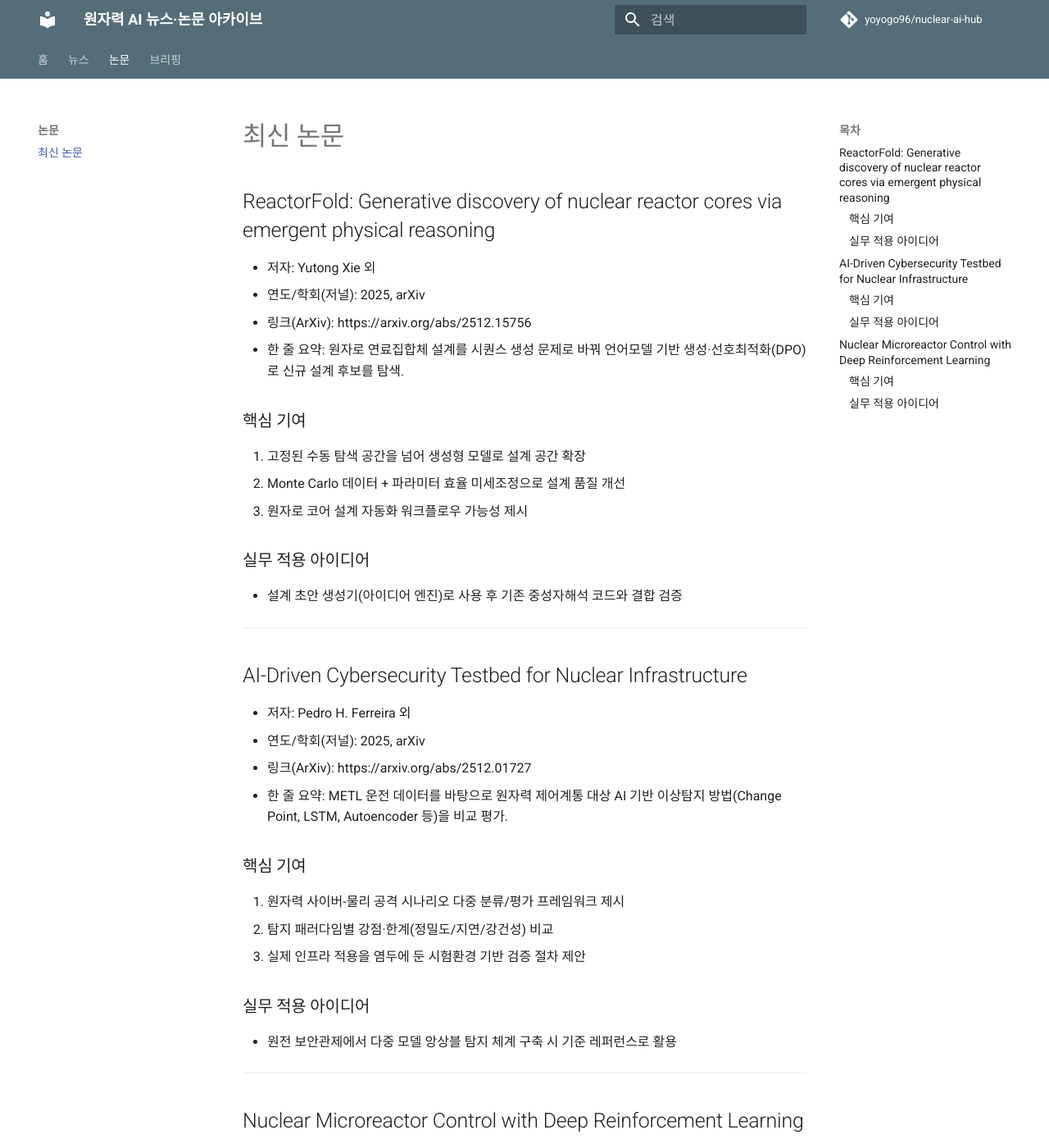
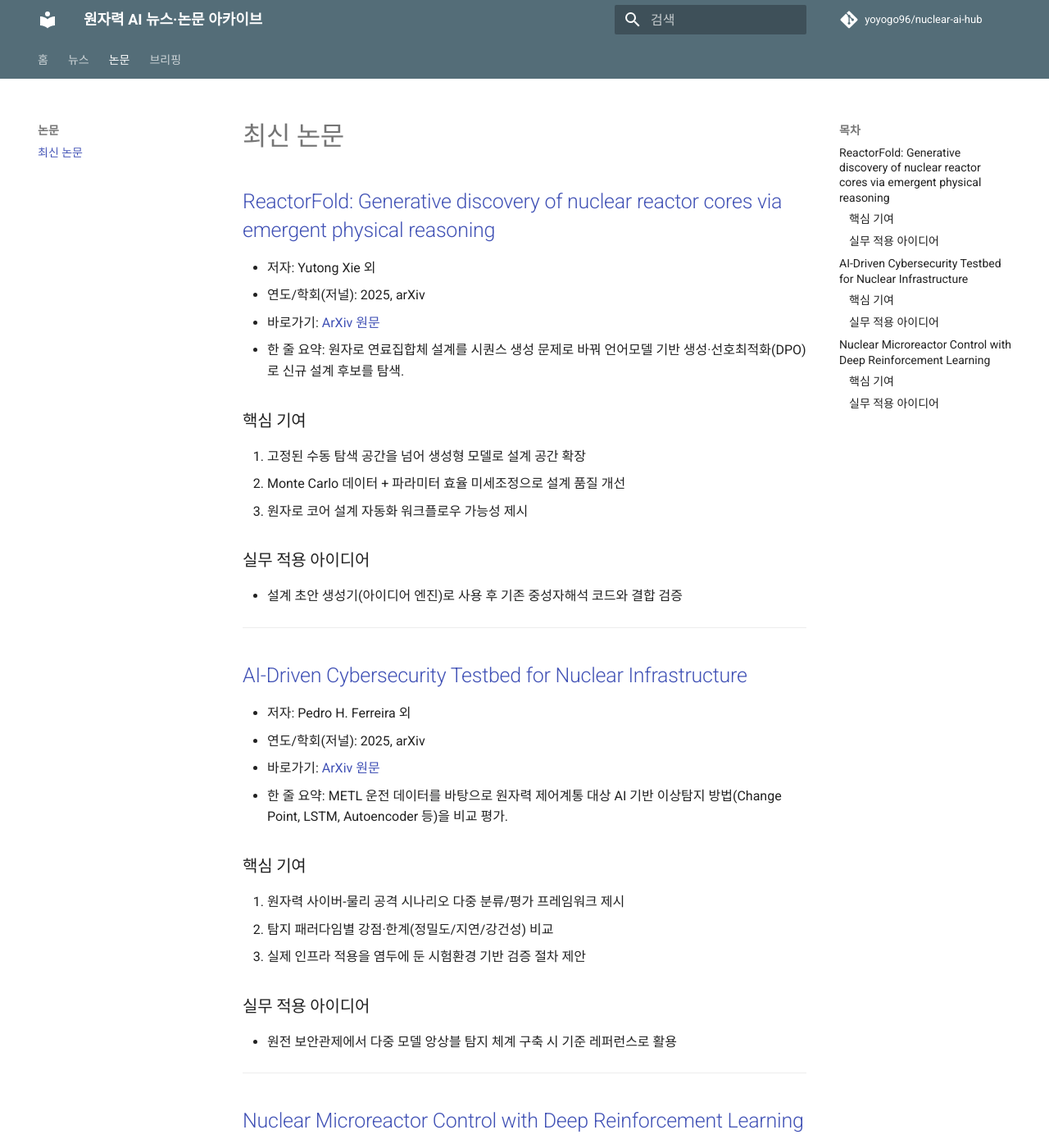
Before and after one commit to yoyogo96/nuclear-ai-hub, an MkDocs documentation site: the page built from docs/papers/index.md, in a window 1280 px wide and 1400 px high. Shown: the whole window at 82% size. Built offline with MkDocs 1.6.1 and Material for MkDocs 9.7.7, drawn with Linux system fonts in a browser that asks for light colours; comment, search, counter and statistics services are not loaded; some of the changed text lies outside the part shown.

Commit message:
docs: make paper titles directly clickable

```diff
--- a/docs/papers/index.md
+++ b/docs/papers/index.md
@@ -1,9 +1,9 @@
 # 최신 논문
 
-## ReactorFold: Generative discovery of nuclear reactor cores via emergent physical reasoning
+## [ReactorFold: Generative discovery of nuclear reactor cores via emergent physical reasoning](https://arxiv.org/abs/2512.15756)
 - 저자: Yutong Xie 외
 - 연도/학회(저널): 2025, arXiv
-- 링크(ArXiv): https://arxiv.org/abs/2512.15756
+- 바로가기: [ArXiv 원문](https://arxiv.org/abs/2512.15756)
 - 한 줄 요약: 원자로 연료집합체 설계를 시퀀스 생성 문제로 바꿔 언어모델 기반 생성·선호최적화(DPO)로 신규 설계 후보를 탐색.
 
 ### 핵심 기여
@@ -16,10 +16,10 @@
 
 ---
 
-## AI-Driven Cybersecurity Testbed for Nuclear Infrastructure
+## [AI-Driven Cybersecurity Testbed for Nuclear Infrastructure](https://arxiv.org/abs/2512.01727)
 - 저자: Pedro H. Ferreira 외
 - 연도/학회(저널): 2025, arXiv
-- 링크(ArXiv): https://arxiv.org/abs/2512.01727
+- 바로가기: [ArXiv 원문](https://arxiv.org/abs/2512.01727)
 - 한 줄 요약: METL 운전 데이터를 바탕으로 원자력 제어계통 대상 AI 기반 이상탐지 방법(Change Point, LSTM, Autoencoder 등)을 비교 평가.
 
 ### 핵심 기여
@@ -32,10 +32,10 @@
 
 ---
 
-## Nuclear Microreactor Control with Deep Reinforcement Learning
+## [Nuclear Microreactor Control with Deep Reinforcement Learning](https://arxiv.org/abs/2504.00156)
 - 저자: James A. R. Walker 외
 - 연도/학회(저널): 2025, arXiv
-- 링크(ArXiv): https://arxiv.org/abs/2504.00156
+- 바로가기: [ArXiv 원문](https://arxiv.org/abs/2504.00156)
 - 한 줄 요약: 마이크로리액터 실시간 제어(load-following)에 RL 제어기를 적용해 PID 대비 성능 가능성을 검토.
 
 ### 핵심 기여
```
